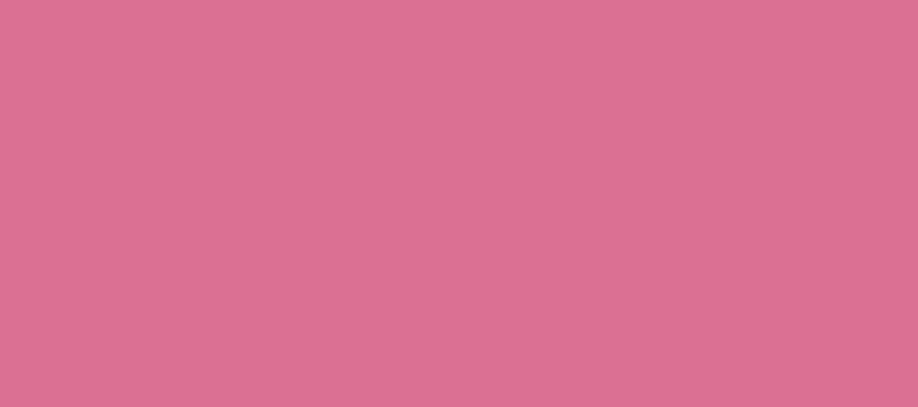
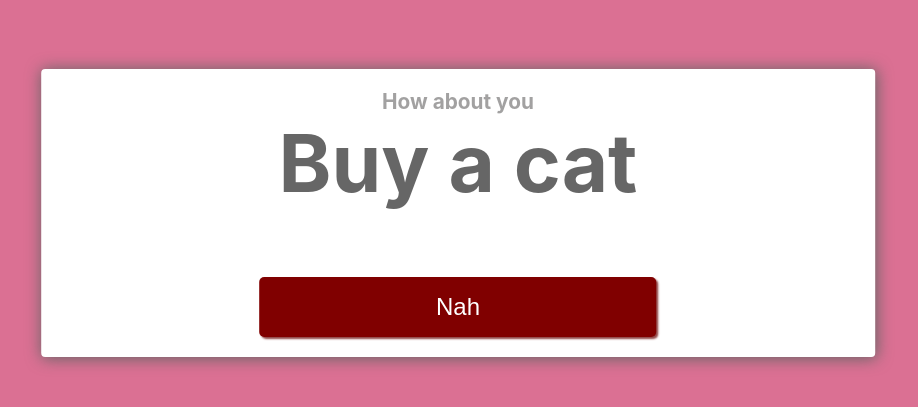
Before and after one commit to shockry/tell-me-do-web, a React (Create React App) app: page / in a window 1280 px wide. Shown: the part 187-594 px from the top of the page, without its empty margins (182-1100 px from the left). Built offline with nearby package versions, Linux system fonts and the light colour scheme.

Commit message:
Add first design for suggestion page

```diff
--- a/src/App.js
+++ b/src/App.js
@@ -1,9 +1,14 @@
 import React, { Component } from "react";
 import AppWrapper from "./components/AppWrapper";
+import Suggestor from "./pages/Suggestor";
 
 class App extends Component {
   render() {
-    return <AppWrapper />;
+    return (
+      <AppWrapper>
+        <Suggestor />
+      </AppWrapper>
+    );
   }
 }
 
--- /dev/null
+++ b/src/components/Button.js
@@ -0,0 +1,27 @@
+import styled from "styled-components";
+
+const Button = styled.button`
+  border: none;
+  background-color: maroon;
+  color: #ffffff;
+  padding: 16px 0px;
+  width: 50%;
+  margin-top: 66px;
+  font-size: 1.5em;
+  border-radius: 5px;
+  cursor: pointer;
+  box-shadow: 2px 2px 2px #924747;
+  :hover {
+    background: #5f0101;
+    box-shadow: 2px 2px 2px #924747;
+  }
+  :active {
+    transform: translateY(2px);
+    box-shadow: 1px 1px 1px #924747;
+  }
+  :focus {
+    outline: none;
+  }
+`;
+
+export default Button;
--- /dev/null
+++ b/src/components/Suggestion.js
@@ -0,0 +1,9 @@
+import styled from "styled-components";
+
+const Suggestion = styled.div`
+  color: #666666;
+  font-weight: bold;
+  font-size: 5em;
+`;
+
+export default Suggestion;
--- /dev/null
+++ b/src/components/SuggestionIntro.js
@@ -0,0 +1,9 @@
+import styled from "styled-components";
+
+const SuggestionIntro = styled.div`
+  color: #a2a1a1;
+  font-weight: bold;
+  font-size: 1.3em;
+`;
+
+export default SuggestionIntro;
--- /dev/null
+++ b/src/pages/Suggestor.js
@@ -0,0 +1,33 @@
+import React from "react";
+import styled from "styled-components";
+import Suggestion from "../components/Suggestion";
+import SuggestionIntro from "../components/SuggestionIntro";
+import Button from "../components/Button";
+
+const SuggestorContainer = styled.div`
+  display: flex;
+  flex-direction: column;
+  justify-content: center;
+  align-items: center;
+  position: fixed;
+  top: 50%;
+  left: 50%;
+  transform: translate(-50%, -50%);
+  background-color: #ffffff;
+  border-radius: 4px;
+  width: 62vw;
+  padding: 20px;
+  box-shadow: 1px 1px 15px 1px #666666;
+`;
+
+const Suggestor = props => {
+  return (
+    <SuggestorContainer>
+      <SuggestionIntro>How about you</SuggestionIntro>
+      <Suggestion>Buy a cat</Suggestion>
+      <Button>Nah</Button>
+    </SuggestorContainer>
+  );
+};
+
+export default Suggestor;
```
